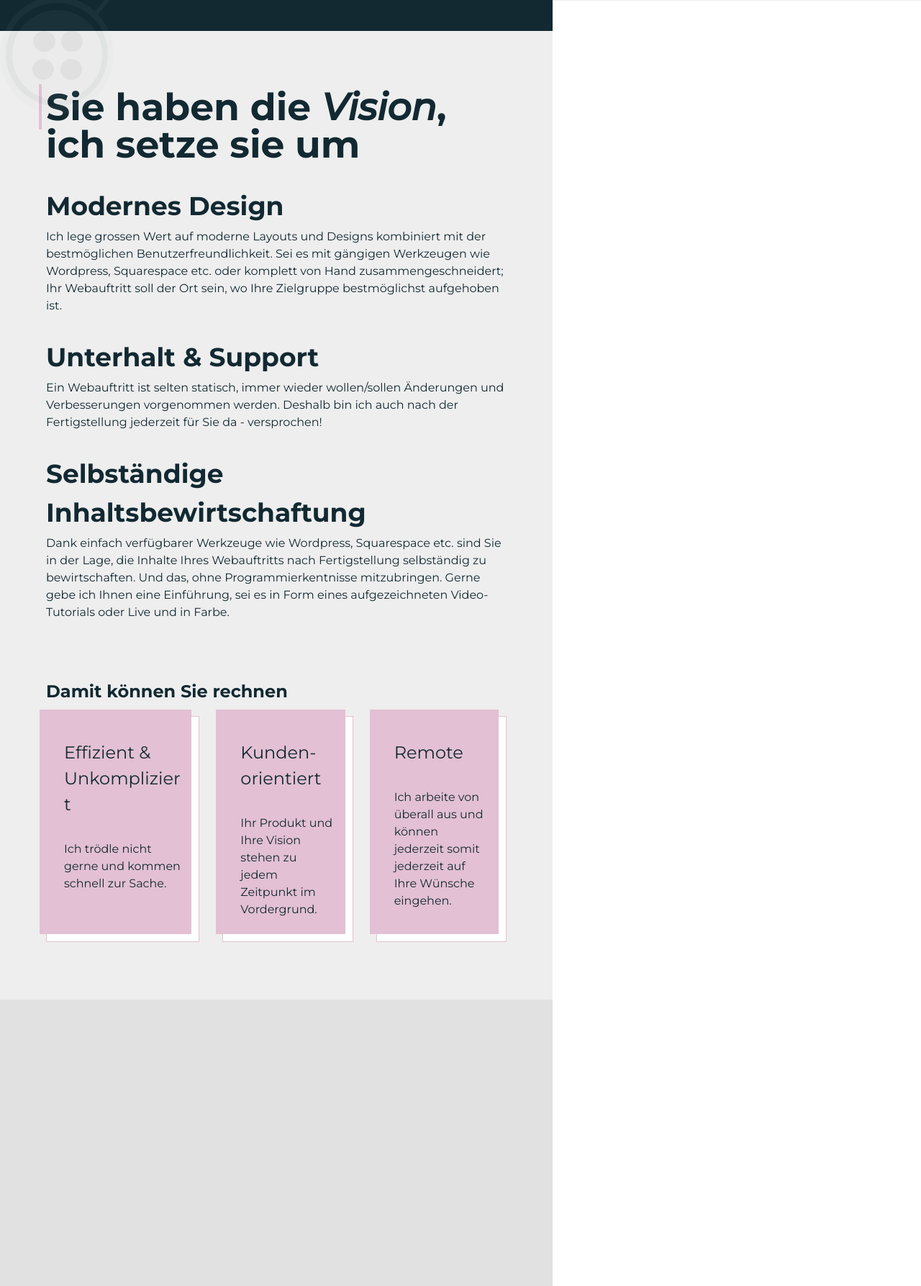
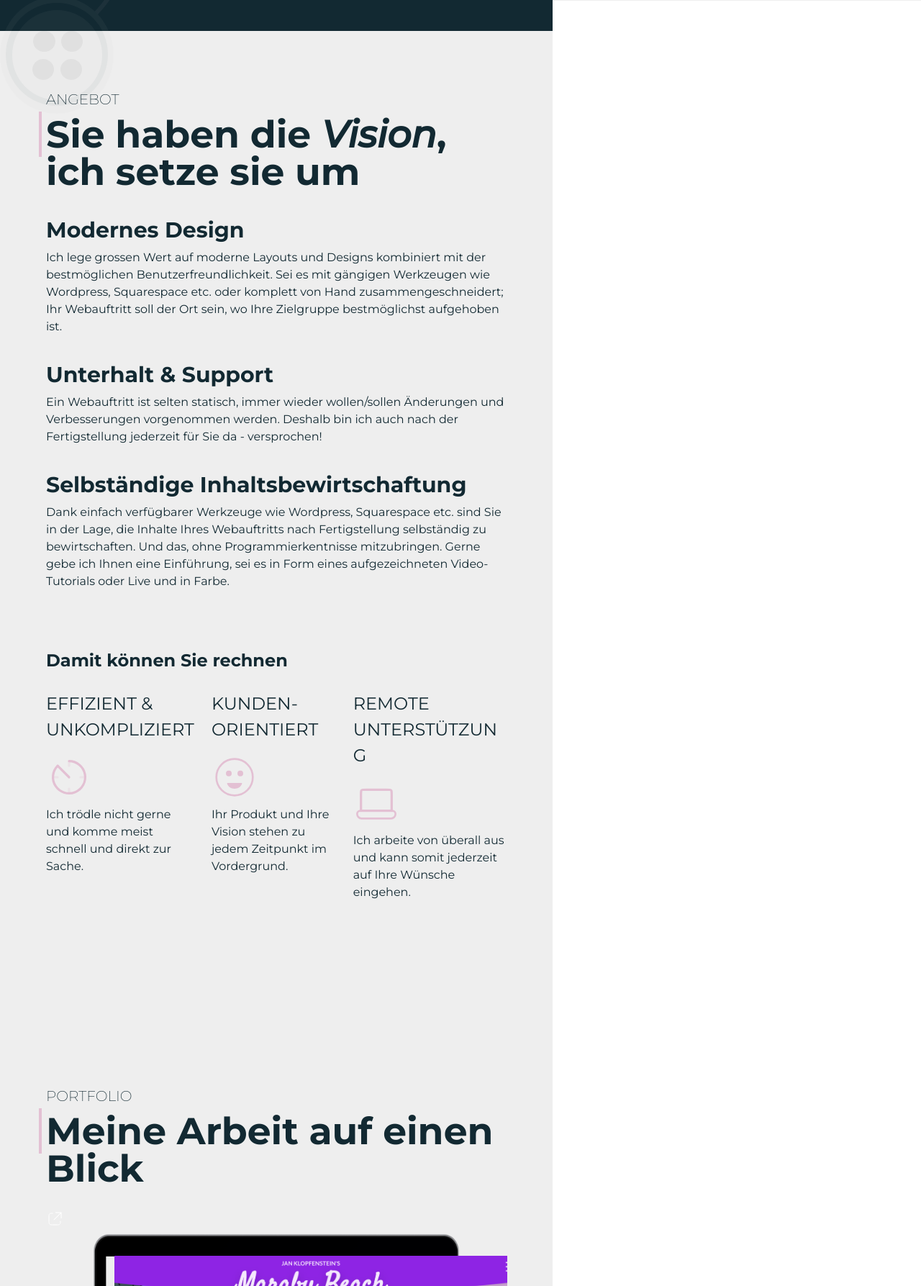
Before and after one commit to derseitenschneider/Der-Seitenschneider-Site, a PHP site: page / in a window 1280 px wide. Shown: the part 799-2586 px from the top of the page at 72% size. Run offline with PHP 8.4, Linux system fonts and the light colour scheme.

Commit message:
completing about section and starting portfolio

```diff
--- a/css/general.css
+++ b/css/general.css
@@ -4,16 +4,18 @@
 
 :root {
   /*Background-Colors*/
-  --main-background-bright: #eee;
-  --main-background-dark: #122932;
+  --main-background-bright: rgb(238, 238, 238);
+  --main-background-dark: rgb(18, 41, 50);
+
+  --secondary-background-bright: rgb(255, 255, 255);
 
   /*Accent Color*/
   --main-accent-color: #e3c0d3;
 
   /*Text-Colors*/
-  --main-text-color-dark: #122932;
-  --main-text-color-bright: #eee;
-  --secondary-text-color-bright: #c4c4c4;
+  --main-text-color-dark: rgb(18, 41, 50);
+  --main-text-color-bright: rgb(238, 238, 238);
+  --secondary-text-color-bright: rgb(196, 196, 196);
 }
 
 /********************************************/
@@ -97,6 +99,10 @@ section {
   width: 60vw;
 }
 
+.container-section {
+  margin-bottom: 9.6rem;
+}
+
 .textbox {
   font-size: 1.6rem;
 
@@ -135,7 +141,7 @@ section {
   font-size: 3rem;
   font-weight: 200;
 
-  color: #c4c4c4;
+  color: var(--secondary-text-color-bright);
 
   margin-bottom: 12.8rem;
 }
@@ -153,6 +159,14 @@ section {
   margin-bottom: 3.2rem;
 }
 
+.subheading-secondary {
+  font-size: 2rem;
+  font-weight: 200;
+  text-transform: uppercase;
+
+  margin-bottom: 0.8rem;
+}
+
 .heading-secondary--first {
   position: relative;
 }
@@ -164,7 +178,7 @@ section {
   left: -1rem;
   height: 100%;
   width: 0.4rem;
-  background-color: #e3c0d3;
+  background-color: var(--main-accent-color);
 }
 
 .heading-secondary--emphasized {
@@ -172,7 +186,7 @@ section {
 }
 
 .heading-tertiary {
-  font-size: 3.6rem;
+  font-size: 3rem;
   font-weight: 600;
 
   margin-bottom: 0.4rem;
@@ -181,7 +195,7 @@ section {
 .heading-quaternary {
   font-size: 2.4rem;
   font-weight: 600;
-  margin-bottom: 1.6rem;
+  margin-bottom: 2.4rem;
 }
 
 /********************************************/
--- a/css/style.css
+++ b/css/style.css
@@ -42,14 +42,14 @@
   top: -0.4rem;
   height: 0.4rem;
   width: 6.3rem;
-  background-color: #e3c0d3;
+  background-color: var(--main-accent-color);
 }
 
 .logo:link,
 .logo:visited {
   font-family: "Abril Fatface", cursive;
   font-size: 2rem;
-  color: #e3c0d3;
+  color: var(--main-accent-color);
 }
 
 .container-social {
@@ -79,7 +79,7 @@
 
   padding: 6.4rem 9.6rem;
 
-  background-color: #eee;
+  background-color: var(--main-background-bright);
 
   z-index: 2;
 
@@ -92,7 +92,7 @@
 /* Navigation */
 
 .main-nav {
-  background-color: #eeeeee;
+  background-color: var(--main-background-bright);
   position: relative;
   padding: 1.8rem 3.6rem;
 }
@@ -102,8 +102,9 @@
   position: absolute;
   height: 120%;
   width: 100%;
-  /* background-color: #e3c0d3; */
-  border: 10px solid rgba(227, 192, 211, 0.25);
+
+  border: 10px solid var(--main-accent-color);
+  opacity: 0.25;
   top: -50%;
   left: 25%;
   z-index: -1;
@@ -146,7 +147,7 @@
 
   position: relative;
 
-  background-color: #122932;
+  background-color: var(--main-background-dark);
   z-index: 2;
   display: flex;
   align-items: center;
@@ -180,9 +181,8 @@
 .btn-hero {
   width: auto;
   padding: 1.6rem 3.2rem;
-  background: #e3c0d3;
+  background: var(--main-accent-color);
 
-  /* color: #fff; */
   font-size: 2.4rem;
   font-weight: 600;
 }
@@ -197,7 +197,7 @@
 /******************************************/
 
 .section-angebot {
-  background-color: #eee;
+  background-color: var(--main-background-bright);
   z-index: 999;
 }
 
@@ -207,41 +207,39 @@
 
 .container-cards {
   display: flex;
-  gap: 3.2rem;
+  gap: 2.4rem;
   z-index: 2;
 }
 
 .cards {
   position: relative;
-  border: 0.5px solid #e3c0d3;
-  min-height: 30rem;
+
   width: calc(100% / 3);
-  padding: 3.2rem 2.4rem;
-
-  background-color: #fff;
-
-  z-index: 99999;
-}
-
-.cards::after {
-  content: "";
-  position: absolute;
-  top: -1rem;
-  left: -1rem;
-  height: 100%;
-  width: 100%;
-
-  background-color: #e3c0d3;
-  z-index: -1;
 }
 
 .heading-cards {
   font-size: 2.4rem;
-  margin-bottom: 3.2rem;
+  /* text-align: center; */
+  text-transform: uppercase;
+}
+
+.container-icon {
+  display: flex;
+  justify-content: flex-start;
+  align-items: center;
+
+  margin-top: 1.6rem;
+  margin-bottom: 0.8rem;
+}
+
+.icon {
+  height: 6.4rem;
+  width: 6.4rem;
 }
 
 .text-cards {
   font-size: 1.6rem;
+  /* text-align: center; */
 }
 
 /******************************************/
@@ -249,7 +247,30 @@
 /******************************************/
 
 .section-portfolio {
-  background-color: #e1e1e1;
+  background-color: var(--main-background-bright);
+}
+
+.container-portfolio {
+  position: relative;
+}
+
+.macbook {
+  position: absolute;
+  top: 0;
+}
+
+.img-container {
+  position: absolute;
+  width: 54.55rem;
+  height: 34.1rem;
+  top: 6.34rem;
+  left: 9.54rem;
+
+  background-size: 100%;
+}
+
+.img-container--marabu {
+  background-image: url(../content/img/portfolio/marabu-beach.png);
 }
 
 /******************************************/
@@ -257,7 +278,6 @@
 /******************************************/
 
 .section-schneider {
-  background-color: #e3c0d3;
 }
 
 /******************************************/
--- a/index.html
+++ b/index.html
@@ -239,6 +239,8 @@
     </section>
 
     <section class="section-main section-angebot" id="section-angebot">
+      <div class="container-section">
+        <p class="subheading-secondary">Angebot</p>
         <h2 class="heading-secondary">
           <span class="heading-secondary--first">Sie</span> haben die
           <span class="heading-secondary--emphasized">Vision</span>,<br />
@@ -247,11 +249,11 @@
 
         <h3 class="heading-tertiary">Modernes Design</h3>
         <p class="textbox textbox-angebot">
-        Ich lege grossen Wert auf moderne Layouts und Designs kombiniert mit der
-        bestmöglichen Benutzerfreundlichkeit. Sei es mit gängigen Werkzeugen wie
-        Wordpress, Squarespace etc. oder komplett von Hand zusammengeschneidert;
-        Ihr Webauftritt soll der Ort sein, wo Ihre Zielgruppe bestmöglichst
-        aufgehoben ist.
+          Ich lege grossen Wert auf moderne Layouts und Designs kombiniert mit
+          der bestmöglichen Benutzerfreundlichkeit. Sei es mit gängigen
+          Werkzeugen wie Wordpress, Squarespace etc. oder komplett von Hand
+          zusammengeschneidert; Ihr Webauftritt soll der Ort sein, wo Ihre
+          Zielgruppe bestmöglichst aufgehoben ist.
         </p>
         <h3 class="heading-tertiary">Unterhalt & Support</h3>
         <p class="textbox textbox-angebot">
@@ -261,47 +263,198 @@
         </p>
         <h3 class="heading-tertiary">Selbständige Inhaltsbewirtschaftung</h3>
         <p class="textbox textbox-angebot">
-        Dank einfach verfügbarer Werkzeuge wie Wordpress, Squarespace etc. sind
-        Sie in der Lage, die Inhalte Ihres Webauftritts nach Fertigstellung
-        selbständig zu bewirtschaften. Und das, ohne Programmierkentnisse
-        mitzubringen. Gerne gebe ich Ihnen eine Einführung, sei es in Form eines
-        aufgezeichneten Video-Tutorials oder Live und in Farbe.
+          Dank einfach verfügbarer Werkzeuge wie Wordpress, Squarespace etc.
+          sind Sie in der Lage, die Inhalte Ihres Webauftritts nach
+          Fertigstellung selbständig zu bewirtschaften. Und das, ohne
+          Programmierkentnisse mitzubringen. Gerne gebe ich Ihnen eine
+          Einführung, sei es in Form eines aufgezeichneten Video-Tutorials oder
+          Live und in Farbe.
         </p>
 
         <h4 class="heading-quaternary">Damit können Sie rechnen</h4>
         <div class="container-cards">
           <div class="cards card-one">
             <p class="heading-cards">Effizient & Unkompliziert</p>
+            <div class="container-icon">
+              <svg
+                width="24"
+                height="24"
+                viewBox="0 0 24 24"
+                fill="none"
+                xmlns="http://www.w3.org/2000/svg"
+                class="icon icon-clock"
+              >
+                <path
+                  d="M12 4V6"
+                  stroke="#e3c0d3"
+                  stroke-opacity="0.25"
+                  stroke-width="1.2"
+                  stroke-linecap="round"
+                />
+                <path
+                  d="M12 11.9996L6.05859 6.06641"
+                  stroke="#e3c0d3"
+                  stroke-width="1.2"
+                  stroke-linecap="round"
+                />
+                <path
+                  d="M20 12L18 12"
+                  stroke="#e3c0d3"
+                  stroke-opacity="0.25"
+                  stroke-width="1.2"
+                  stroke-linecap="round"
+                />
+                <path
+                  d="M12 18V20"
+                  stroke="#e3c0d3"
+                  stroke-opacity="0.25"
+                  stroke-width="1.2"
+                  stroke-linecap="round"
+                />
+                <path
+                  d="M6 12L4 12"
+                  stroke="#e3c0d3"
+                  stroke-opacity="0.25"
+                  stroke-width="1.2"
+                  stroke-linecap="round"
+                />
+                <path
+                  d="M12 3.6C13.9434 3.6 15.8266 4.27384 17.3289 5.50671C18.8312 6.73958 19.8595 8.4552 20.2386 10.3612C20.6177 12.2673 20.3242 14.2458 19.4081 15.9597C18.492 17.6736 17.01 19.0169 15.2145 19.7606C13.4191 20.5043 11.4213 20.6024 9.56161 20.0383C7.7019 19.4742 6.09534 18.2827 5.01565 16.6668C3.93597 15.0509 3.44996 13.1107 3.64045 11.1767C3.83093 9.24263 4.68612 7.43448 6.06031 6.0603"
+                  stroke="#e3c0d3"
+                  stroke-width="1.2"
+                  stroke-linecap="round"
+                />
+              </svg>
+            </div>
+
             <p class="text-cards">
-            Ich trödle nicht gerne und kommen schnell zur Sache.
+              Ich trödle nicht gerne und komme meist schnell und direkt zur
+              Sache.
             </p>
           </div>
           <div class="cards card-two">
             <p class="heading-cards">Kunden-<br />orientiert</p>
+            <div class="container-icon">
+              <svg
+                width="24"
+                height="24"
+                viewBox="0 0 24 24"
+                fill="none"
+                xmlns="http://www.w3.org/2000/svg"
+                class="icon icon-smiley"
+              >
+                <circle
+                  cx="12"
+                  cy="12"
+                  r="9.5"
+                  stroke="#e3c0d3"
+                  stroke-linecap="round"
+                />
+                <circle
+                  cx="9"
+                  cy="10"
+                  r="1"
+                  fill="#e3c0d3"
+                  stroke="#e3c0d3"
+                  stroke-linecap="round"
+                />
+                <circle
+                  cx="15"
+                  cy="10"
+                  r="1"
+                  fill="#e3c0d3"
+                  stroke="#e3c0d3"
+                  stroke-linecap="round"
+                />
+                <path
+                  fill-rule="evenodd"
+                  clip-rule="evenodd"
+                  d="M8.62889 15C8.34911 15 8.20922 15 8.13459 15.1068C8.05996 15.2136 8.10323 15.3318 8.18977 15.5683C8.70589 16.9788 10.2167 18 12 18C13.7834 18 15.2941 16.9788 15.8102 15.5683C15.8968 15.3318 15.9401 15.2136 15.8654 15.1068C15.7908 15 15.6509 15 15.3711 15H8.62889Z"
+                  fill="#e3c0d3"
+                />
+              </svg>
+            </div>
             <p class="text-cards">
               Ihr Produkt und Ihre Vision stehen zu jedem Zeitpunkt im
               Vordergrund.
             </p>
           </div>
           <div class="cards card-three">
-          <p class="heading-cards">Remote</p>
+            <p class="heading-cards">Remote <br />Unterstützung</p>
+            <div class="container-icon">
+              <svg
+                width="24"
+                height="24"
+                viewBox="0 0 24 24"
+                fill="none"
+                xmlns="http://www.w3.org/2000/svg"
+                class="icon icon-desktop"
+              >
+                <path
+                  d="M7 5H17C17.9711 5 18.5988 5.00212 19.0613 5.06431C19.495 5.12262 19.631 5.21677 19.7071 5.29289C19.7832 5.36902 19.8774 5.50496 19.9357 5.9387C19.9979 6.40121 20 7.02892 20 8V16H4V8C4 7.02892 4.00212 6.40121 4.06431 5.9387C4.12262 5.50496 4.21677 5.36902 4.29289 5.29289C4.36902 5.21677 4.50496 5.12262 4.9387 5.06431C5.40121 5.00212 6.02892 5 7 5Z"
+                  stroke="#e3c0d3"
+                  stroke-width="1.2"
+                />
+                <path
+                  d="M20.3333 16H3.66667C2.74619 16 2 16.7462 2 17.6667C2 18.9553 3.04467 20 4.33333 20H19.6667C20.9553 20 22 18.9553 22 17.6667C22 16.7462 21.2538 16 20.3333 16Z"
+                  stroke="#e3c0d3"
+                  stroke-width=""
+                />
+              </svg>
+            </div>
             <p class="text-cards">
-            Ich arbeite von überall aus und können jederzeit somit jederzeit auf
-            Ihre Wünsche eingehen.
+              Ich arbeite von überall aus und kann somit jederzeit auf Ihre
+              Wünsche eingehen.
             </p>
+          </div>
         </div>
       </div>
     </section>
 
-    <section
-      class="section-main section-portfolio"
-      id="section-portfolio"
-    ></section>
+    <section class="section-main section-portfolio" id="section-portfolio">
+      <div class="container-section">
+        <p class="subheading-secondary">Portfolio</p>
+        <h2 class="heading-secondary">
+          <span class="heading-secondary--first">Meine</span> Arbeit auf einen
+          Blick
+        </h2>
+        <div class="container-portfolio">
+          <div class="macbook">
+            <img
+              src="content/img/portfolio/mockup-macbook.png"
+              class="mockup-macbook"
+              width="736"
+              height="468"
+            />
+            <div class="img-container img-container--marabu"></div>
+          </div>
 
-    <section
-      class="section-main section-schneider"
-      id="section-schneider"
-    ></section>
+          <a href="#" class="portfolio-link portfolio-link--marabu"
+            ><svg
+              width="24"
+              height="24"
+              viewBox="0 0 24 24"
+              fill="none"
+              xmlns="http://www.w3.org/2000/svg"
+            >
+              <path
+                d="M21 3H21.5V2.5H21V3ZM10.6464 12.6464C10.4512 12.8417 10.4512 13.1583 10.6464 13.3536C10.8417 13.5488 11.1583 13.5488 11.3536 13.3536L10.6464 12.6464ZM13 3.5L21 3.5V2.5L13 2.5V3.5ZM20.5 3V11H21.5V3H20.5ZM20.6464 2.64645L10.6464 12.6464L11.3536 13.3536L21.3536 3.35355L20.6464 2.64645Z"
+                fill="white"
+              />
+              <path
+                d="M9 4V4C7.13077 4 6.19615 4 5.5 4.40192C5.04394 4.66523 4.66523 5.04394 4.40192 5.5C4 6.19615 4 7.13077 4 9V14C4 16.8284 4 18.2426 4.87868 19.1213C5.75736 20 7.17157 20 10 20H15C16.8692 20 17.8038 20 18.5 19.5981C18.9561 19.3348 19.3348 18.9561 19.5981 18.5C20 17.8038 20 16.8692 20 15V15"
+                stroke="white"
+                stroke-linecap="round"
+              />
+            </svg>
+          </a>
+        </div>
+      </div>
+    </section>
+
+    <section class="section-main section-schneider" id="section-schneider">
+      <div class="container-section"></div>
+    </section>
 
     <section class="section-kontakt" id="section-kontakt"></section>
 
```
Also changed, not shown: content/img/portfolio/marabu-beach.png, content/img/portfolio/mockup-macbook.png (added), 1 other file. Lines whose indentation alone changed are shown as unchanged.
